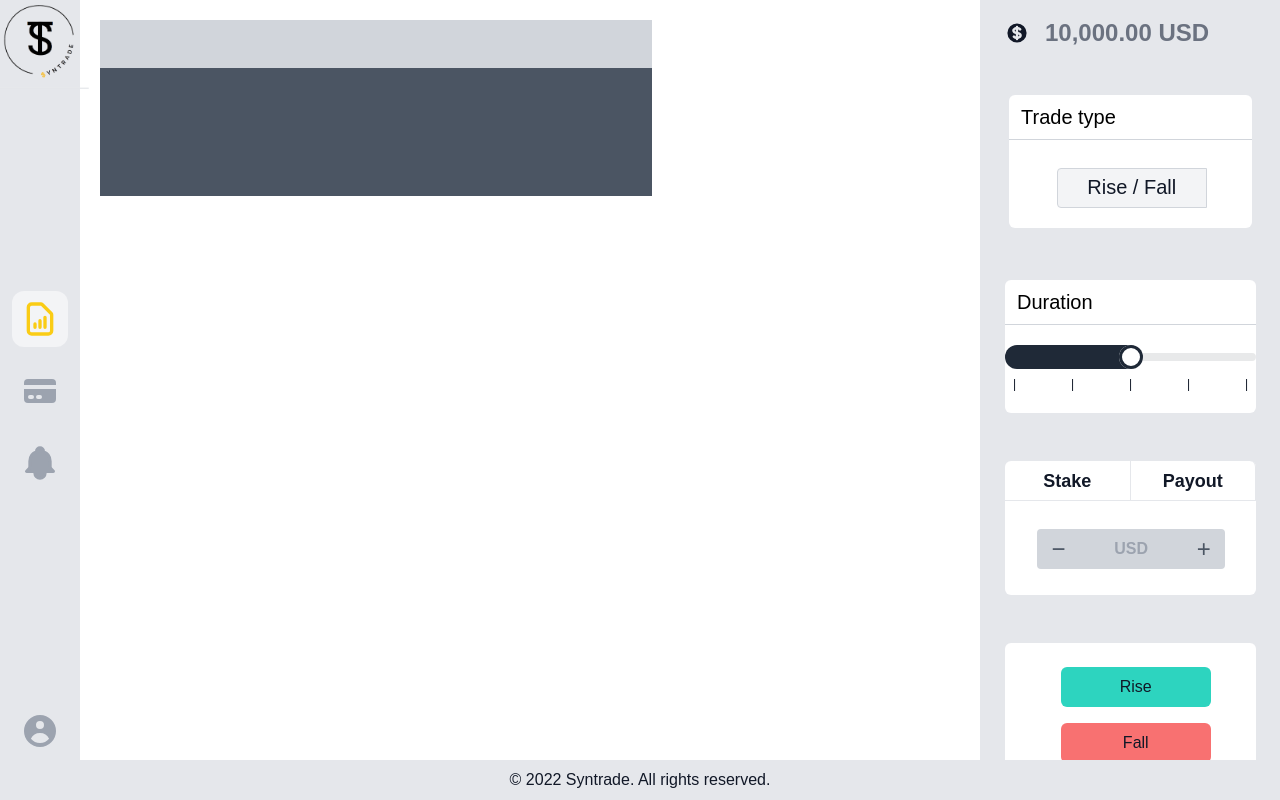
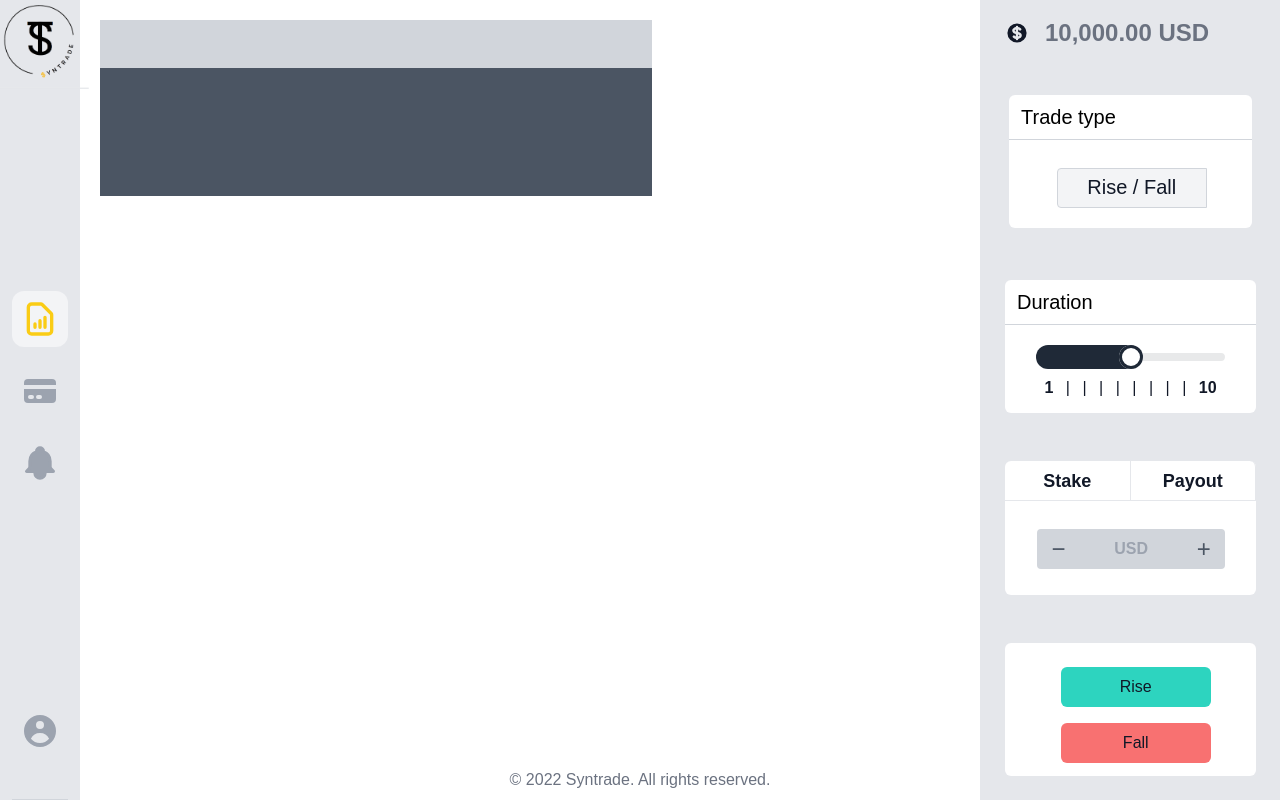
Before and after one commit to akMAL21haKIM/syntrade-frontend, a Next.js app: page / in a window 1280 px wide. Built offline with nearby package versions, Linux system fonts and the light colour scheme.

Commit message:
new update on slider

```diff
--- /dev/null
+++ b/pages/SignupPage.js
@@ -0,0 +1,5 @@
+import React from "react";
+
+export default function SignupPage() {
+  return <div></div>;
+}
--- a/pages/TradePage.js
+++ b/pages/TradePage.js
@@ -4,9 +4,9 @@ import { HiCreditCard } from "react-icons/hi";
 import { HiOutlineBell } from "react-icons/hi";
 import { HiUserCircle } from "react-icons/hi";
 import { HiCurrencyDollar } from "react-icons/hi";
-import Tooltip from "./components/tooltip";
-import DropDown from "./components/dropdownmenu";
-import RangeSliderT from "./components/slider";
+import Tooltip from "./components/Tooltip";
+import DropDown from "./components/DropdownMenu";
+import RangeSliderT from "./components/Slider";
 
 export default function TradePage() {
   return (
@@ -90,10 +90,8 @@ export default function TradePage() {
           </h3>
           <div>
             <RangeSliderT></RangeSliderT>
+            <Tooltip>23</Tooltip>
           </div>
-          {/* <div className="static">
-            <RangeSliderT></RangeSliderT>
-          </div> */}
         </div>
 
         {/* Stake / Payout */}
@@ -140,7 +138,7 @@ export default function TradePage() {
 
       {/* footer */}
       <footer>
-        <div className="absolute h-10 text-center p-2 bg-gray-200 inset-x-0 bottom-0">
+        <div className="absolute h-10 text-center p-2 bg-transparent text-gray-500 inset-x-0 bottom-0">
           <p>© 2022 Syntrade. All rights reserved.</p>
         </div>
       </footer>
--- /dev/null
+++ b/pages/components/Slider.js
@@ -0,0 +1,53 @@
+import React from "react";
+import { useState } from "react";
+
+export default function RangeSlider() {
+  const [sliderValue, setSliderValue] = useState(5);
+
+  function updateSliderValue(value) {
+    setSliderValue(value);
+  }
+
+  return (
+    <div className="static mt-5 w-3/4 m-auto    ">
+      <input
+        type="range"
+        min="0"
+        max="10"
+        value={sliderValue}
+        className="range"
+        step="1"
+        onChange={(e) => updateSliderValue(e.target.value)}
+      />
+      <div
+        id="tooltip-default"
+        role="tooltip"
+        class="inline-block absolute invisible z-10 py-2 px-3 text-sm font-medium text-white bg-gray-900 rounded-lg shadow-sm opacity-0 transition-opacity duration-300 tooltip dark:bg-gray-700"
+      >
+        23
+        <div class="tooltip-arrow" data-popper-arrow></div>
+      </div>
+      <div className="w-full flex justify-between text-s px-2">
+        <span className="font-bold">1</span>
+        <span>|</span>
+        <span>|</span>
+        <span>|</span>
+        <span>|</span>
+        <span>|</span>
+        <span>|</span>
+        <span>|</span>
+        <span>|</span>
+        <span className="font-bold">10</span>
+      </div>
+
+      {/* <div
+        id="tooltip-default"
+        role="tooltip"
+        class="inline-block absolute invisible z-10 py-2 px-3 text-sm font-medium text-white bg-gray-900 rounded-lg shadow-sm opacity-0 transition-opacity duration-300 tooltip dark:bg-gray-700"
+      >
+        23
+        <div class="tooltip-arrow" data-popper-arrow></div>
+      </div> */}
+    </div>
+  );
+}
--- a/pages/components/slider.js
+++ /dev/null
@@ -1,31 +0,0 @@
-import React from "react";
-import { useState } from "react";
-
-export default function RangeSliderT() {
-  const [sliderValue, setSliderValue] = useState(5);
-
-  function updateSliderValue(value) {
-    setSliderValue(value);
-  }
-
-  return (
-    <div className="static mt-5">
-      <input
-        type="range"
-        min="0"
-        max="10"
-        value={sliderValue}
-        className="range"
-        step="1"
-        onChange={(e) => updateSliderValue(e.target.value)}
-      />
-      <div className="w-full flex justify-between text-xs px-2">
-        <span>|</span>
-        <span>|</span>
-        <span>|</span>
-        <span>|</span>
-        <span>|</span>
-      </div>
-    </div>
-  );
-}
```
Also changed, not shown: pages/components/DropdownMenu.js (renamed from pages/components/dropdownmenu.js), pages/components/Tooltip.js (renamed from pages/components/tooltip.js).
